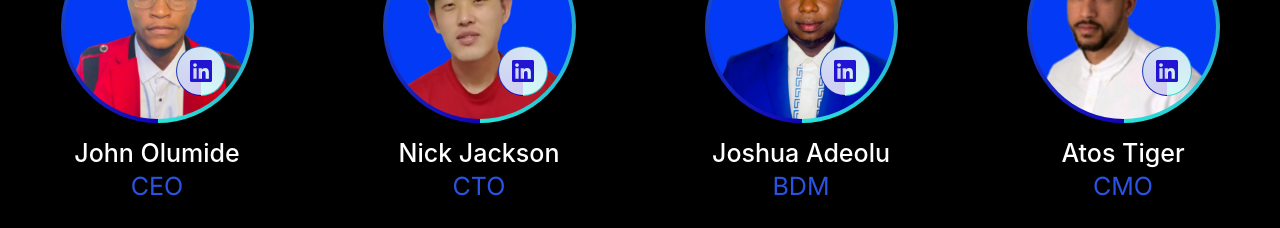
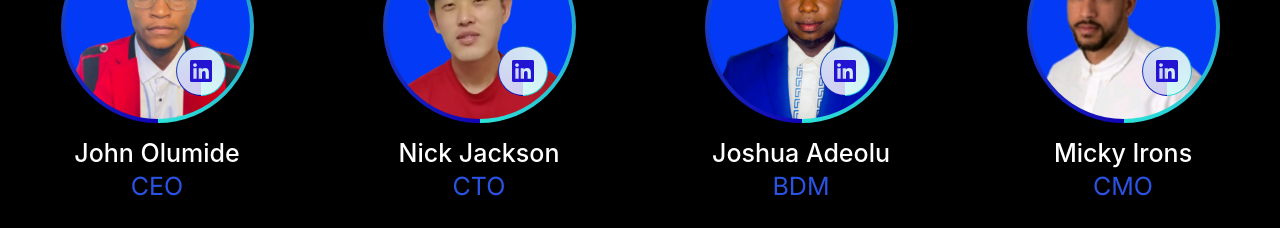
Before and after one commit to Trellis-fi/Hentis-Landingpage-old, a Next.js app: page / in a window 1280 px wide. Shown: the part 3740-3968 px from the top of the page. Built offline with nearby package versions, Linux system fonts and the light colour scheme.

Commit message:
fix: fix name in team section

```diff
--- a/app/sections/Team.tsx
+++ b/app/sections/Team.tsx
@@ -60,7 +60,7 @@ const Team = () => (
         </GridItem>
         <GridItem w="100%">
           <Person
-            name="Atos Tiger"
+            name=" Micky Irons"
             position="CMO"
             image={mickeyImage.src}
             linkedinURL="https://www.linkedin.com/in/micky-cmo"
```
